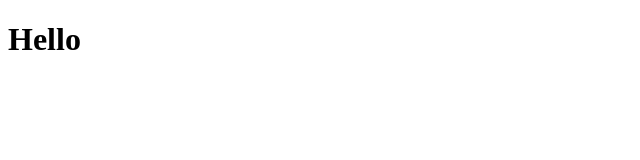
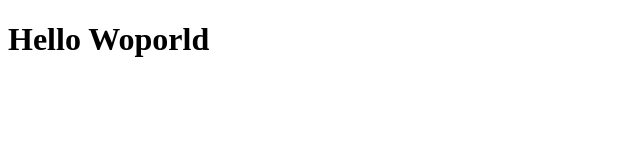
Before and after one commit to Rayhanhossain14/my-first-site, a plain HTML site: page index.html in a window 1280 px wide. Shown: the whole page, without its empty margins (0-640 px from the left). Drawn offline with Linux system fonts and the light colour scheme.

Commit message:
this is The First

```diff
--- a/index.html
+++ b/index.html
@@ -7,6 +7,6 @@
     <title>Document</title>
 </head>
 <body>
-    <h1>Hello</h1>
+    <h1>Hello Woporld</h1>
 </body>
 </html>
```
